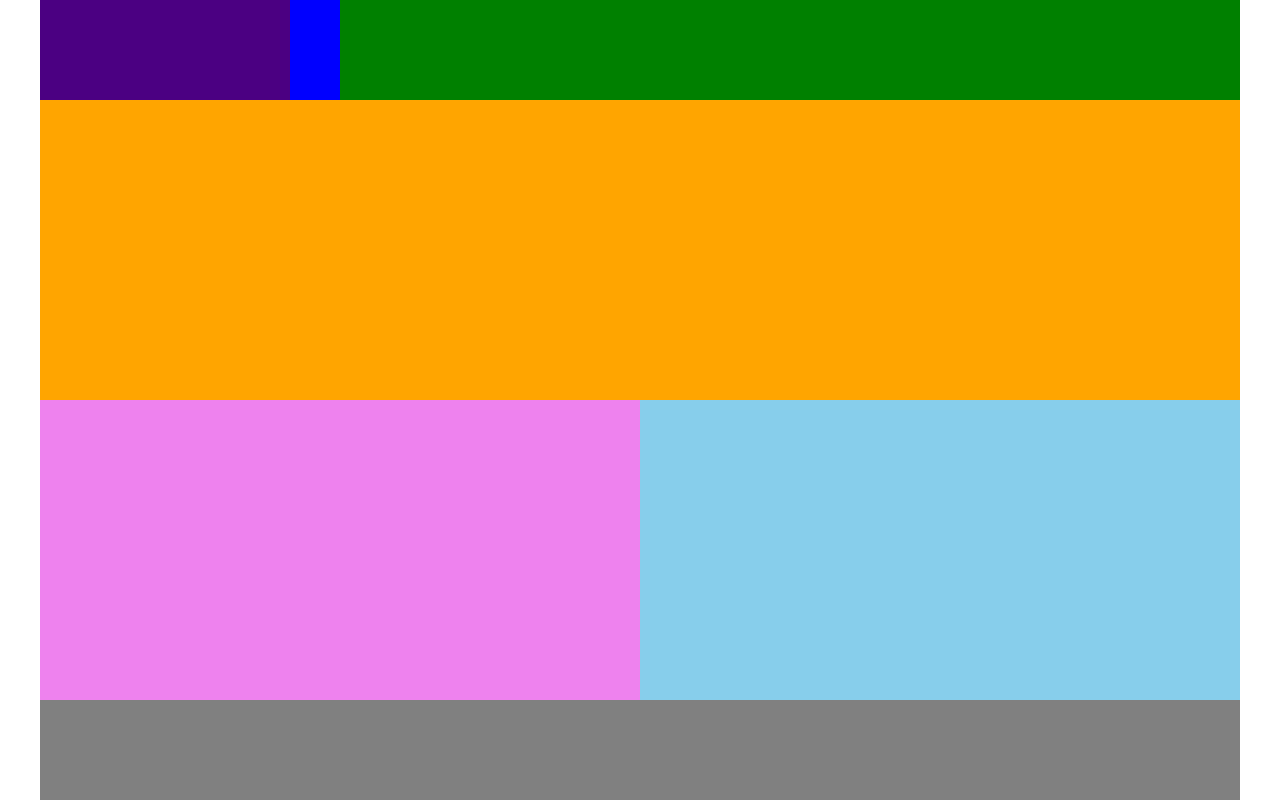
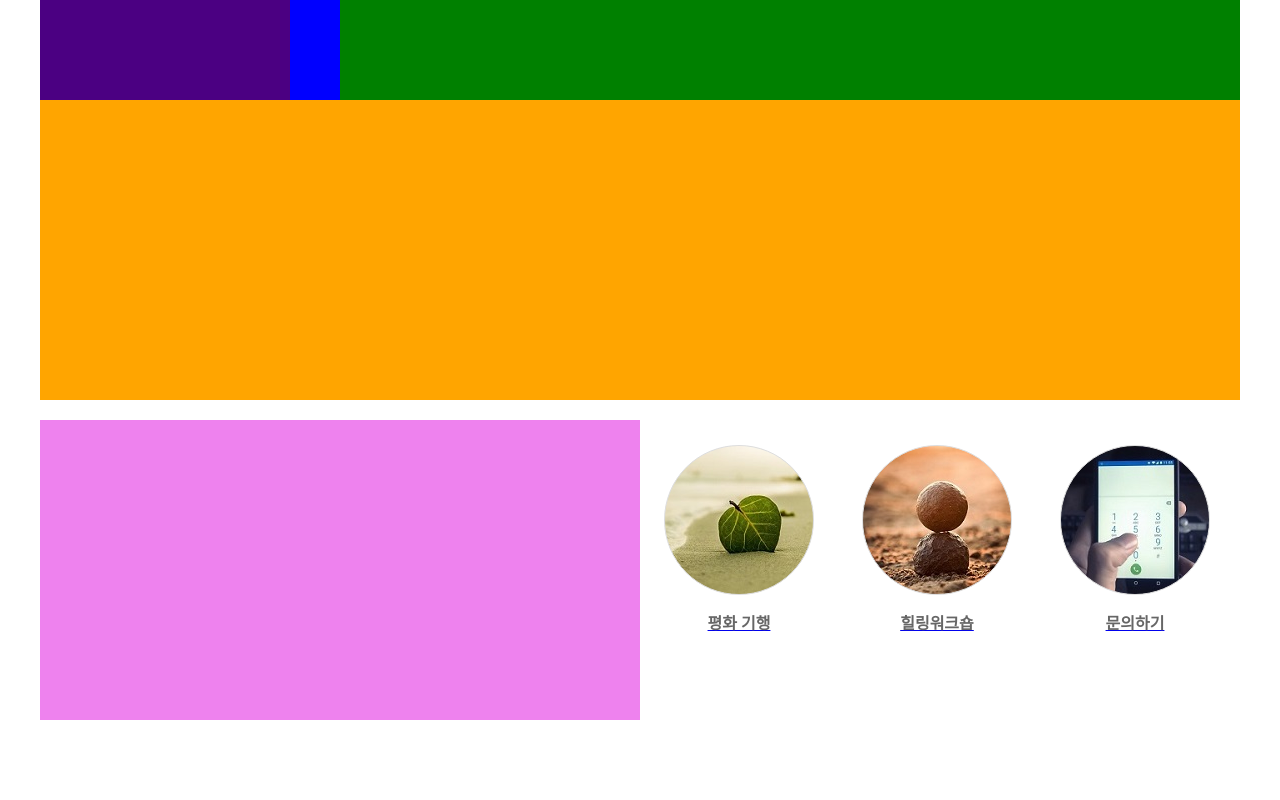
Before and after one commit to 0ung/HTML-CSS-JS, a plain HTML site: page addtional.html in a window 1280 px wide. Drawn offline with Linux system fonts and the light colour scheme.

Commit message:
quickLink

```diff
--- a/addtional.css
+++ b/addtional.css
@@ -39,6 +39,7 @@ nav {
 #contents {
   width: 1200px;
   height: 300px;
+  margin-top: 20px;
 }
 
 #tabMenu {
@@ -52,10 +53,48 @@ nav {
   float: right;
   width: 600px;
   height: 100%;
-  background-color: skyblue;
+  margin-top: 15px;
 }
-footer {
+#links ul {
+  list-style: none;
+  padding: 0;
+  overflow: hidden;
+}
+
+#links ul li {
+  float: left;
+  width: 33%;
+  text-align: center;
+  margin: 10px 0;
+}
+#links ul li footer {
   width: 1200px;
   height: 100px;
   background-color: gray;
 }
+
+#quick-icon1 {
+  background-image: url("images/icon-1.jpg");
+}
+#quick-icon2 {
+  background-image: url("images/icon-2.jpg");
+}
+#quick-icon3 {
+  background-image: url("images/icon-3.jpg");
+}
+
+#links ul li a span {
+  display: block;
+  margin: 0 auto;
+  width: 150px;
+  height: 150px;
+  border-radius: 100%;
+  border: 1px solid #ddd;
+  line-height: 150px;
+}
+
+#links ul li a p {
+  margin-top: 15px;
+  font-weight: 600;
+  color: #666;
+}
--- a/addtional.html
+++ b/addtional.html
@@ -15,7 +15,28 @@
       <div id="sildeShow"></div>
       <div id="contents">
         <div id="tabMenu"></div>
-        <div id="links"></div>
+        <div id="links">
+          <ul>
+            <li>
+              <a href="#"
+                ><span id="quick-icon1"></span>
+                <p>평화 기행</p></a
+              >
+            </li>
+            <li>
+              <a href="#">
+                <span id="quick-icon2"></span>
+                <p>힐링워크숍</p>
+              </a>
+            </li>
+            <li>
+              <a href="#">
+                <span id="quick-icon3"></span>
+                <p>문의하기</p></a
+              >
+            </li>
+          </ul>
+        </div>
       </div>
       <footer></footer>
     </div>
```
Also changed, not shown: images/icon-1.jpg (added), images/icon-2.jpg (added), images/icon-3.jpg (added), images/img-1.jpg (added), images/img-2.jpg (added), images/img-3.jpg (added), images/photo-1.jpg (added), images/photo-2.jpg (added), images/photo-3.jpg (added), images/sns-1.png (added), images/sns-2.png (added), images/sns-3.png (added).
